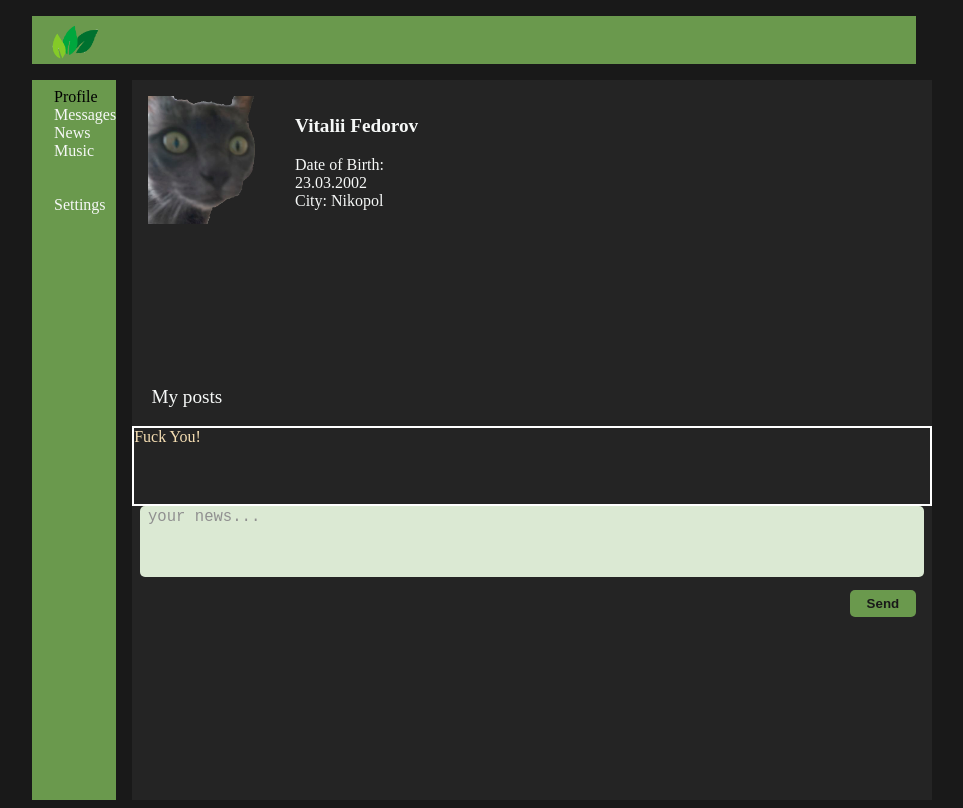
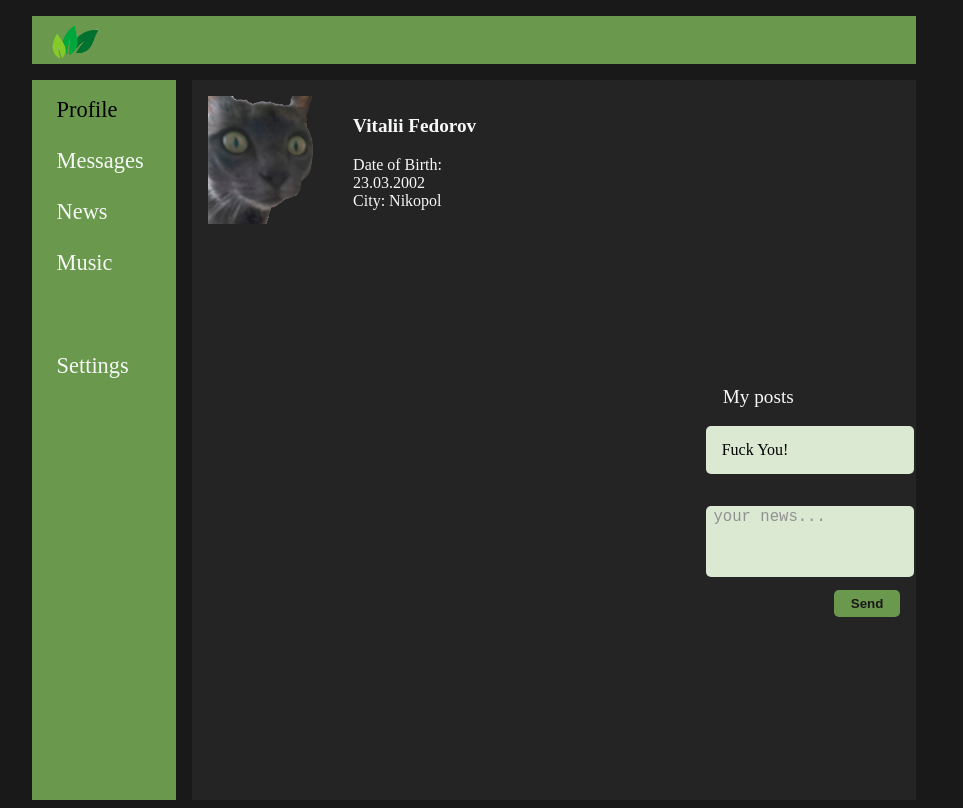
Before and after one commit to Vitalii-fedorov/social_network, a React (Vite) app: page / in a window 1280 px wide. Shown: the whole page, without its empty margins (166-1129 px from the left). Built offline with nearby package versions, Linux system fonts and the light colour scheme.

Commit message:
small styles fixes

```diff
--- a/src/Comps/Dialogs/Dialogs.css
+++ b/src/Comps/Dialogs/Dialogs.css
@@ -16,9 +16,13 @@
     width: 25%;
     border-right: 1px solid silver;
 }
+.dialogs1 a {
+    text-decoration: none;
+}
 .dialogs2 {
     padding-top: 1em;
     padding-left: 1em;
+    width: 70%;
 }
 .profiled {
     display: flex;
@@ -31,16 +35,17 @@
     display: flex;
     flex-direction: row;
     margin-top: 1em;
+    width: 90%;
 }
 .message img {
     display: block;
-    width: 4em;
-    height: 4.375em;
+    width: 4rem;
+    height: auto;
 }
 .text-message {
     display: flex;
     align-items: center;
-    width: 40em;
+    width: 100%;
     margin-left: 1em;
     background-color: #DBE9D3;
     border: none;
--- a/src/Comps/NavBar/NavBar.css
+++ b/src/Comps/NavBar/NavBar.css
@@ -2,6 +2,7 @@
     display: flex;
     flex-flow: column wrap;
     align-items: flex-start;
+    gap: 1rem;
     background-color: #6A994D;
     height: 45em;
     padding-top: 0.5em;
@@ -9,14 +10,17 @@
     margin-top: 1em;
 }
 .NavBar h3 {
-    font-size: 1.2em;
+
     color: #191919;
 }
-a {
+.NavBar a {
     padding-left: 0.4em;
+    padding-top: 0.4em;
     width: 92%;
     text-decoration: none;
+    font-size: 1.4em;
 }
 a:hover {
     background-color: #dbe9d3;
+    color: #000;
 }
--- a/src/Comps/Posts/Posts.css
+++ b/src/Comps/Posts/Posts.css
@@ -20,6 +20,7 @@
     border: none;
     padding-left: 0.5em;
     border-radius: 5px;
+    margin-top: 2rem;
 }
 .Posts textarea::placeholder {
     color: #909090;
@@ -52,8 +53,20 @@
     padding-right: 1em;
 }
 .poststyle {
-    width: 50rem;
-    height: 5rem;
-    border: 2px solid white;
-    color: wheat;
+    display: flex;
+    align-items: center;
+    padding-left: 1rem;
+    width: 98%;
+    height: 3rem;
+    color: black;
+    background-color: #DBE9D3;
+    border-radius: 5px;
 }
+.postsElements {
+    display: flex;
+    gap: 1rem;
+    flex-direction: column;
+    width: 100%;
+    align-items: center;
+    justify-content: center;
+}
--- a/src/Comps/Posts/Posts.jsx
+++ b/src/Comps/Posts/Posts.jsx
@@ -37,7 +37,7 @@ const Posts = () => {
         <div className="Posts">
 
             <span>My posts</span> <br />
-            {postsElements}
+            <div className="postsElements">{postsElements}</div>
             <textarea placeholder="your news..." id="new-post"  value={newPostText}
                       onChange={(e) => setNewPostText(e.target.value)}
                         ></textarea>
--- a/src/Comps/Profile/Profile.css
+++ b/src/Comps/Profile/Profile.css
@@ -1,10 +1,9 @@
 .Profile {
-
     margin-top: 1em;
     background-color: RGB(36, 36, 36);
     width: 100%;
     height: 45em;
-    max-width: 100%;
+
 }
 .profile {
 
```
